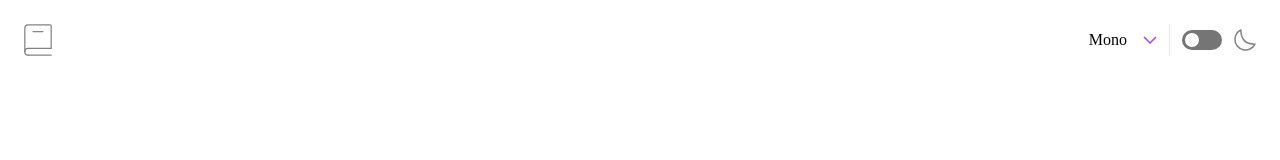
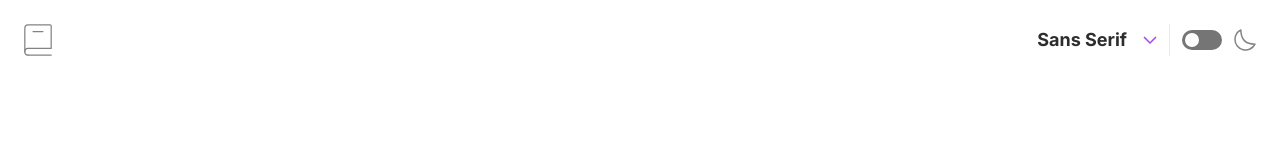
Before and after one commit to caarlosdamian/dictionary-web-app, a React (Vite) app: page / in a window 1280 px wide. Shown: the top 160 px of the page. Built offline with nearby package versions, Linux system fonts and the light colour scheme.

Commit message:
feat(header): added font functionality

```diff
--- a/package.json
+++ b/package.json
@@ -10,9 +10,11 @@
     "test": "vitest"
   },
   "dependencies": {
+    "@reduxjs/toolkit": "^1.9.1",
     "react": "^18.2.0",
     "react-dom": "^18.2.0",
     "react-query": "^3.39.2",
+    "react-redux": "^8.0.5",
     "sass": "^1.57.1"
   },
   "devDependencies": {
--- a/src/components/header/Header.scss
+++ b/src/components/header/Header.scss
@@ -1,9 +1,10 @@
-@import '../../tokens/index.scss';
+@import "../../tokens/index.scss";
 
 .header-container {
   display: flex;
   align-items: center;
   justify-content: space-between;
+  position: relative;
 
   .right-container {
     display: flex;
@@ -23,10 +24,3 @@
     height: 32px;
   }
 }
-
-
-// * {
-//   font-family: 'Inconsolata', monospace;
-//   // font-family: 'Inter', sans-serif;
-//   // font-family: 'Lora', serif;
-// }
--- a/src/components/select/Select.scss
+++ b/src/components/select/Select.scss
@@ -3,4 +3,41 @@
   gap: 16px;
   justify-self: center;
   align-self: center;
+  transition: all ease 1s;
+
+  .select-label {
+    font-style: normal;
+    font-weight: 700;
+    font-size: 18px;
+    line-height: 24px;
+    color: #2d2d2d;
+  }
+
+  .select-wrapper {
+    position: absolute;
+    background: #fff;
+    box-shadow: 0px 5px 30px rgba(0, 0, 0, 0.1);
+    border-radius: 16px;
+    width: 183px;
+    height: 152px;
+    padding: 24px;
+    top: 50px;
+    left: 10px;
+    display: flex;
+    align-items: flex-start;
+    justify-content: flex-start;
+    flex-direction: column;
+    gap: 16px;
+
+    .select-option {
+      font-weight: 700;
+      font-size: 18px;
+      line-height: 24px;
+      color: #2d2d2d;
+      cursor: pointer;
+      &:hover {
+        color: #a445ed;
+      }
+    }
+  }
 }
--- a/src/components/select/Select.tsx
+++ b/src/components/select/Select.tsx
@@ -1,11 +1,40 @@
-import React from "react";
+import React, { useState } from "react";
 import Arrow from "../../assets/images/icon-arrow-down.svg";
+import { useAppDispatch, useAppSelector } from "../../redux/hooks";
+import { toggleSelectedStyle } from "../../redux/slices/themeSlice";
+import { RootState } from "../../redux/store";
+import { styleOptions } from "../../utils";
 import "./Select.scss";
 
 export const Select = () => {
+  const [isOpen, setIsOpen] = useState(false);
+  const dispatch = useAppDispatch();
+  const handleSelect = (item: any) => {
+    dispatch(toggleSelectedStyle({ option: item.name, value: item.value }));
+  };
+
+  const { selectedOption, value } = useAppSelector(
+    (state: RootState) => state.theme
+  );
   return (
-    <div className="select-container">
-      <span>Mono</span>
+    <div
+      className={`select-container ${""}`}
+      onClick={() => setIsOpen(!isOpen)}
+    >
+      <span className={`select-label ${value}`}>{selectedOption}</span>
+      {isOpen && (
+        <div className="select-wrapper">
+          {styleOptions.map((item: any) => (
+            <span
+              key={item.id}
+              className={`select-option ${item.value}`}
+              onClick={() => handleSelect(item)}
+            >
+              {item.name}
+            </span>
+          ))}
+        </div>
+      )}
       <img src={Arrow} />
     </div>
   );
--- a/src/index.scss
+++ b/src/index.scss
@@ -12,3 +12,15 @@ body {
 .App {
   padding: 24px;
 }
+
+.mono {
+  font-family: "Inconsolata", monospace;
+}
+
+.sans-serif {
+  font-family: "Inter", sans-serif;
+}
+
+.serif {
+  font-family: "Lora", serif;
+}
--- a/src/main.tsx
+++ b/src/main.tsx
@@ -3,13 +3,17 @@ import ReactDOM from "react-dom/client";
 import App from "./App";
 import { QueryClient, QueryClientProvider } from "react-query";
 import "./index.scss";
+import { Provider } from "react-redux";
+import { store } from "./redux/store";
 
 const queryClient = new QueryClient();
 
 ReactDOM.createRoot(document.getElementById("root") as HTMLElement).render(
   <React.StrictMode>
-    <QueryClientProvider client={queryClient}>
-      <App />
-    </QueryClientProvider>
+    <Provider store={store}>
+      <QueryClientProvider client={queryClient}>
+        <App />
+      </QueryClientProvider>
+    </Provider>
   </React.StrictMode>
 );
--- /dev/null
+++ b/src/redux/hooks/index.ts
@@ -0,0 +1,7 @@
+import { useDispatch, useSelector } from 'react-redux'
+import type { TypedUseSelectorHook } from 'react-redux'
+import type { RootState, AppDispatch } from '../store'
+
+// Use throughout your app instead of plain `useDispatch` and `useSelector`
+export const useAppDispatch: () => AppDispatch = useDispatch
+export const useAppSelector: TypedUseSelectorHook<RootState> = useSelector
--- /dev/null
+++ b/src/redux/slices/themeSlice.ts
@@ -0,0 +1,24 @@
+import { createSlice } from "@reduxjs/toolkit";
+import { RootState } from "../store";
+
+const initialState = {
+  selectedOption: "Sans Serif",
+  value: "sans-serif",
+};
+
+export const themeslice = createSlice({
+  name: "theme",
+  initialState,
+  reducers: {
+    toggleSelectedStyle: (state, action) => {
+      state.selectedOption = action.payload.option;
+      state.value = action.payload.value;
+    },
+  },
+});
+
+export const { toggleSelectedStyle } = themeslice.actions;
+
+// Other code such as selectors can use the imported `RootState` type
+
+export default themeslice.reducer;
--- /dev/null
+++ b/src/redux/store.ts
@@ -0,0 +1,13 @@
+import { configureStore } from "@reduxjs/toolkit";
+import themeReducer from "./slices/themeSlice";
+
+export const store = configureStore({
+  reducer: {
+    theme: themeReducer,
+  },
+});
+
+// Infer the `RootState` and `AppDispatch` types from the store itself
+export type RootState = ReturnType<typeof store.getState>;
+// Inferred type: {posts: PostsState, comments: CommentsState, users: UsersState}
+export type AppDispatch = typeof store.dispatch;
--- /dev/null
+++ b/src/utils/index.ts
@@ -0,0 +1,17 @@
+export const styleOptions = [
+  {
+    id: "sans-serif ",
+    name: "Sans Serif",
+    value: "sans-serif",
+  },
+  {
+    id: "Serif",
+    name: "Serif",
+    value: "serif",
+  },
+  {
+    id: "Mono",
+    name: "Mono",
+    value: "mono",
+  },
+];
```
Also changed, not shown: 1 other file (tests, documents, lock files or other folders).
